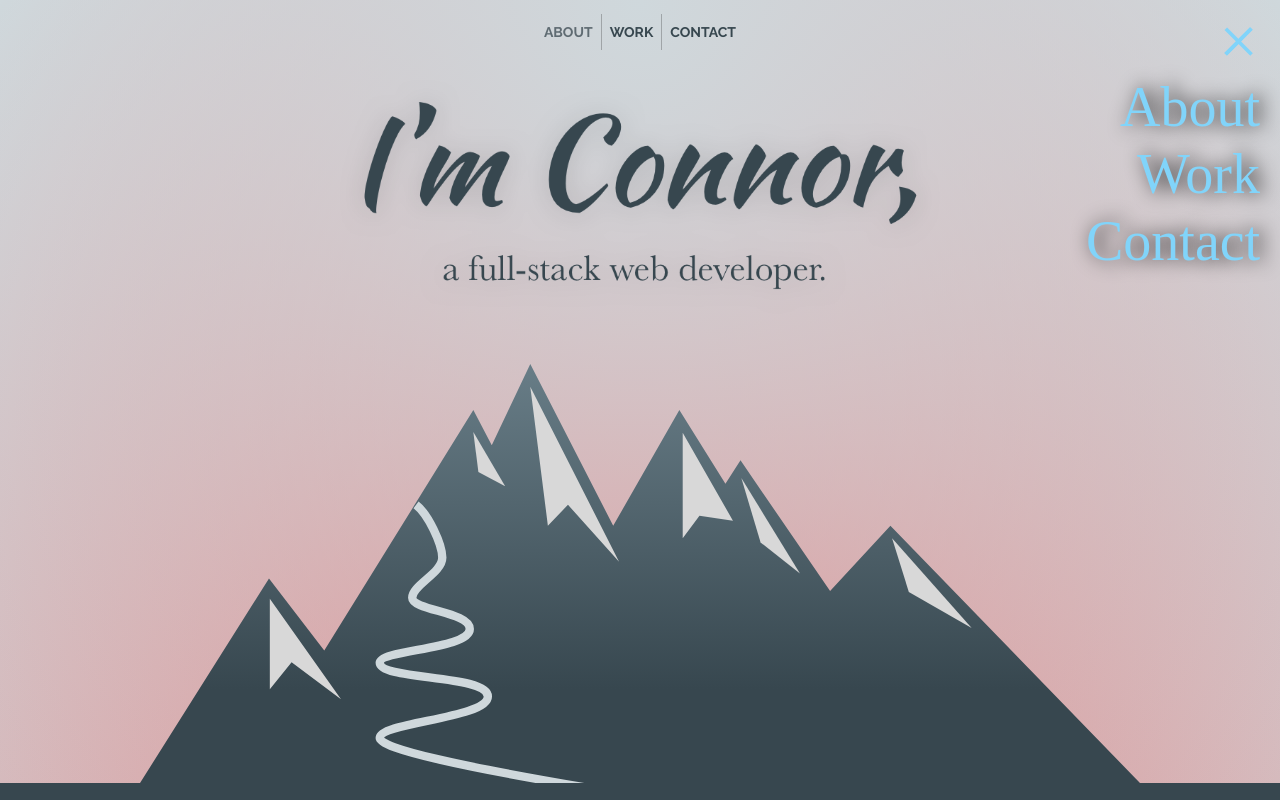
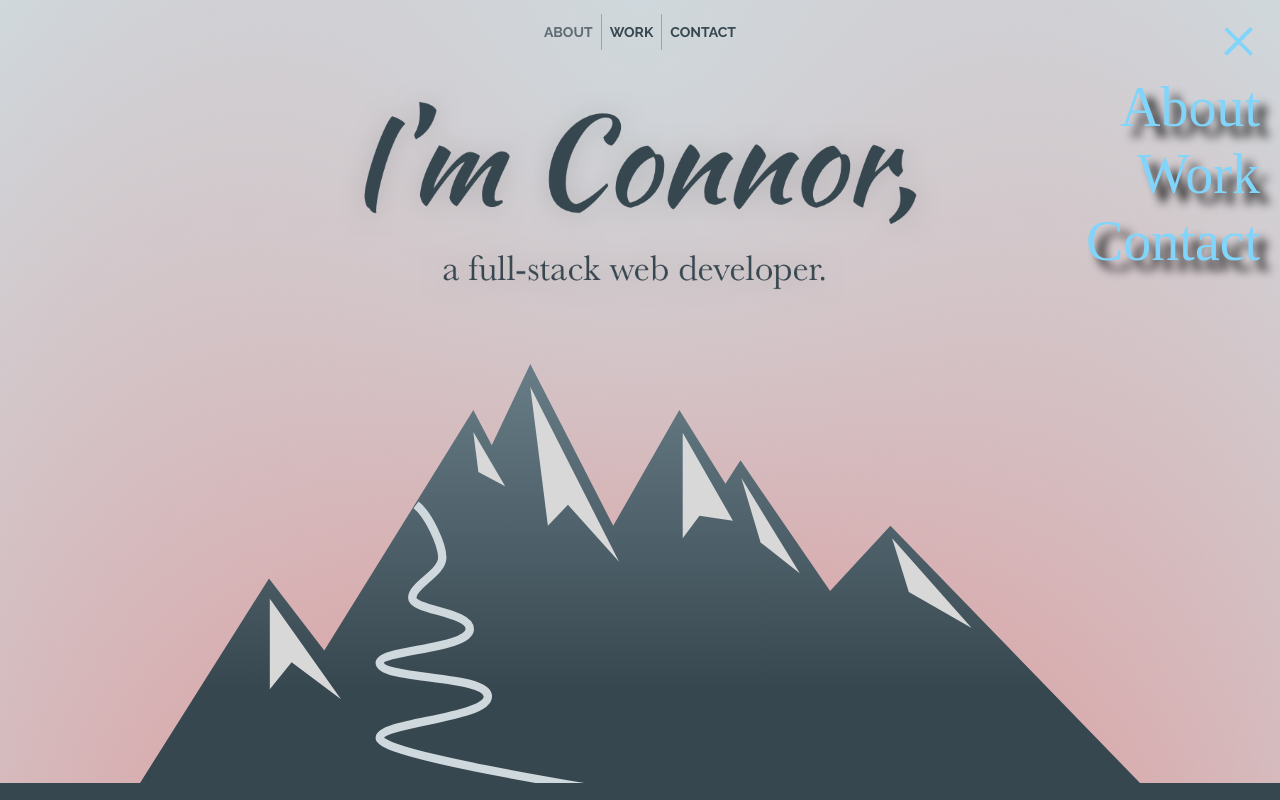
Before and after one commit to connorch/connor_chevli_portfolio, a React (Create React App) app: page / in a window 1280 px wide. Shown: the top 800 px of the page. Built offline with nearby package versions, Linux system fonts and the light colour scheme; a web font is replaced by a local one.

Commit message:
ensure nav menu always on top, and ensure that floating item hovers over non-floating items

```diff
--- a/src/components/Nav/NavItem.js
+++ b/src/components/Nav/NavItem.js
@@ -30,7 +30,7 @@ const useStyles = makeStyles(theme => ({
   },
   text: {
     fontFamily: "Megrim",
-    textShadow: "5px 0px 20px #000",
+    textShadow: "10px 10px 10px #000",
   }
 }))
 
--- a/src/components/Nav/NavigationMenu.js
+++ b/src/components/Nav/NavigationMenu.js
@@ -39,7 +39,7 @@ const NavigationMenu = () => {
     <Grid container direction="column" alignItems="flex-end" className={classes.navMenu}>
       <Grid item><IconButton onClick={toggleMenu}><MenuIcon isOpen={isOpen} /></IconButton></Grid>
       {NAV_ITEMS_DATA.map(({ text, id, href }) => (
-        <Collapse in={isOpen} key={id}>
+        <Collapse in={isOpen} disableStrictModeCompat key={id}>
           <Grid item>
             <NavItem
               selectNavItem={selectNavItem}
@@ -61,8 +61,10 @@ const useStyles = makeStyles(theme => ({
     position: "fixed",
     padding: 10,
     overflow: "hidden",
-    width: 250,
-    right: 0
+    width: "fit-content",
+    maxWidth: 300,
+    right: 0,
+    zIndex: 1
   },
 }))
 
--- a/src/components/UtilityComponents/FloatingItem.js
+++ b/src/components/UtilityComponents/FloatingItem.js
@@ -9,6 +9,8 @@ const trans = (x, y, s) => `perspective(600px) rotateX(${x}deg) rotateY(${y}deg)
 const FloatingItem = ({ children, className, color, component = 'div' }) => {
   const [props, set] = useSpring(() => ({
     xys: [0, 0, 1],
+    position: 'static',
+    zIndex: 'auto',
     config: {
       mass: 10,
       tension: 500,
@@ -37,7 +39,9 @@ const FloatingItem = ({ children, className, color, component = 'div' }) => {
         -mouseDistanceFromElemCenter.y * X_AXIS_MAX_DEGREES_ROTATION,
         mouseDistanceFromElemCenter.x * Y_AXIS_MAX_DEGREES_ROTATION,
         1.1
-      ]
+      ],
+      position: 'relative',
+      zIndex: 1
     });
   }
 
@@ -45,8 +49,12 @@ const FloatingItem = ({ children, className, color, component = 'div' }) => {
     <animated.div
       className={className}
       onMouseMove={calculateRotation}
-      onMouseLeave={() => set({ xys: [0, 0, 1] })}
-      style={{ transform: props.xys.interpolate(trans), color }}
+      onMouseLeave={() => set({ xys: [0, 0, 1], position: 'static' })}
+      style={{
+        transform: props.xys.interpolate(trans),
+        color, position: props.position,
+        zIndex: props.zIndex
+      }}
     >
       {children}
     </animated.div >
```
